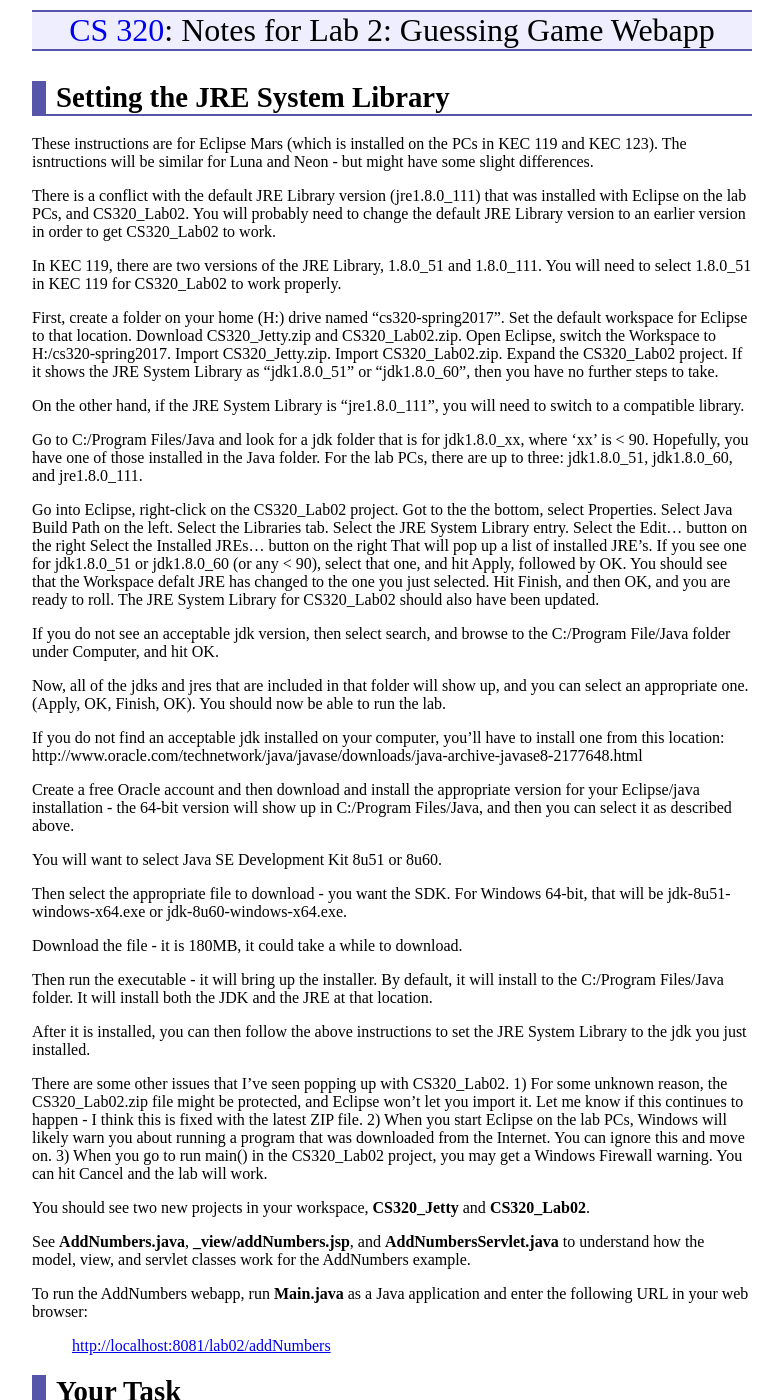
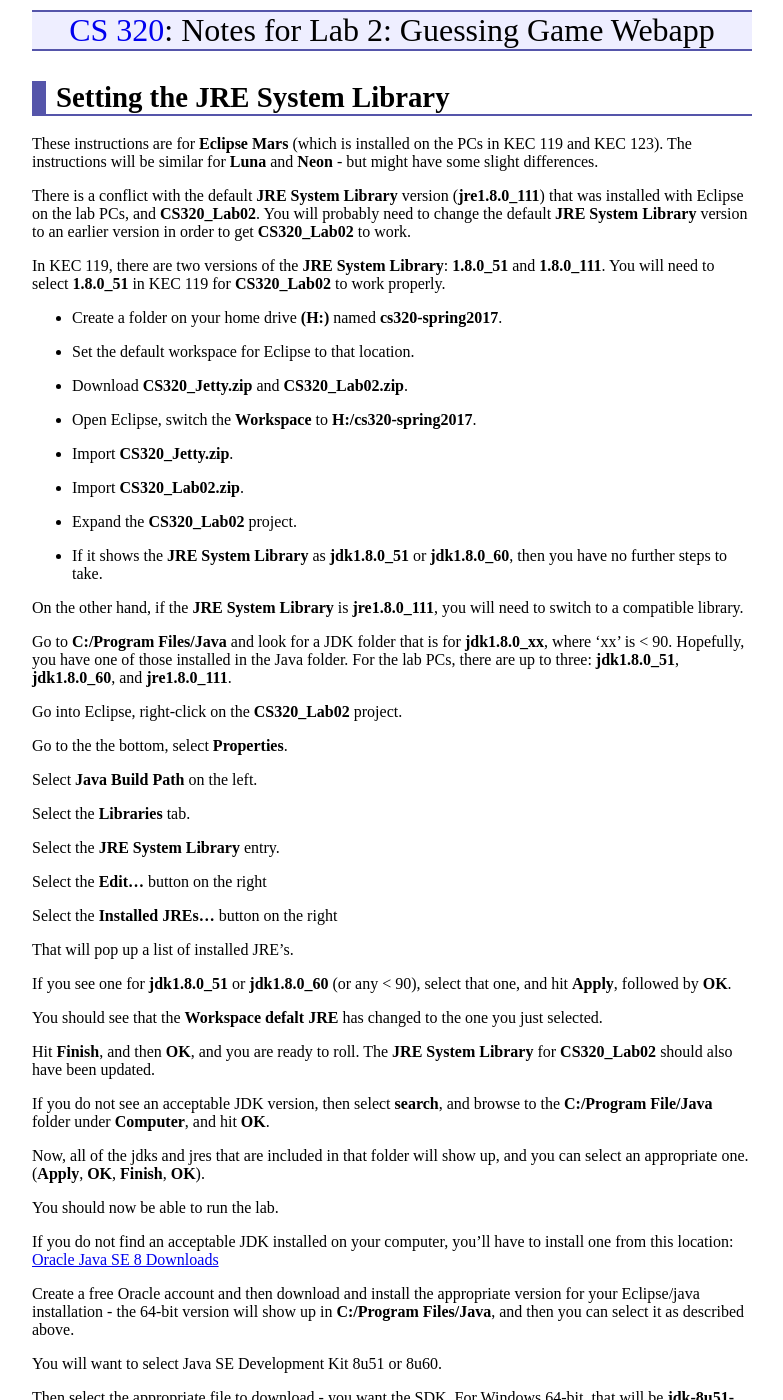
Before and after one commit to ycpcs/cs320-spring2017, a Jekyll site: the page built from labs/lab02_notes.md, in a window 1280 px wide and 1400 px high. Shown: the whole window, without its empty margins (248-1031 px from the left). Built offline with Jekyll 4.4.1, drawn with Linux system fonts in a browser that asks for light colours; some of the changed text lies outside the part shown.

Commit message:
notes for Lab02

```diff
--- a/labs/lab02_notes.md
+++ b/labs/lab02_notes.md
@@ -6,98 +6,82 @@ title: "Notes for Lab 2: Guessing Game Webapp"
 Setting the JRE System Library
 ===============
 
-These instructions are for Eclipse Mars (which is installed on the PCs in KEC 119 and KEC 123).  The isntructions will be similar for Luna and Neon - but might have some slight differences.
+These instructions are for **Eclipse Mars** (which is installed on the PCs in KEC 119 and KEC 123).  The instructions will be similar for **Luna** and **Neon** - but might have some slight differences.
 
-There is a conflict with the default JRE Library version (jre1.8.0\_111) that was installed with Eclipse on the lab PCs, and CS320\_Lab02.  You will probably need to change the default JRE Library version to an earlier version in order to get CS320\_Lab02 to work.
+There is a conflict with the default **JRE System Library** version (**jre1.8.0\_111**) that was installed with Eclipse on the lab PCs, and **CS320\_Lab02**.  You will probably need to change the default **JRE System Library** version to an earlier version in order to get **CS320\_Lab02** to work.
 
-In KEC 119, there are two versions of the JRE Library, 1.8.0\_51 and 1.8.0\_111.  You will need to select 1.8.0\_51 in KEC 119 for CS320\_Lab02 to work properly.
+In KEC 119, there are two versions of the **JRE System Library**: **1.8.0\_51** and **1.8.0\_111**.  You will need to select **1.8.0\_51** in KEC 119 for **CS320\_Lab02** to work properly.
 
-First, create a folder on your home (H:) drive named "cs320-spring2017".
-Set the default workspace for Eclipse to that location.
-Download CS320\_Jetty.zip and CS320\_Lab02.zip.
-Open Eclipse, switch the Workspace to H:/cs320-spring2017.
-Import CS320\_Jetty.zip.
-Import CS320\_Lab02.zip.
-Expand the CS320_Lab02 project.
-If it shows the JRE System Library as "jdk1.8.0\_51" or "jdk1.8.0\_60", then you have no further steps to take.
+* Create a folder on your home drive **(H:)** named **cs320-spring2017**.
 
-On the other hand, if the JRE System Library is "jre1.8.0\_111", you will need to switch to a compatible library.
+* Set the default workspace for Eclipse to that location.
 
-Go to C:/Program Files/Java and look for a jdk folder that is for jdk1.8.0\_xx, where 'xx' is < 90.  Hopefully, you have one of those installed in the Java folder.  For the lab PCs, there are up to three: jdk1.8.0\_51, jdk1.8.0\_60, and jre1.8.0\_111.
+* Download **CS320\_Jetty.zip** and **CS320\_Lab02.zip**.
 
-Go into Eclipse, right-click on the CS320\_Lab02 project.
-Got to the the bottom, select Properties.
-Select Java Build Path on the left.
-Select the Libraries tab.
-Select the JRE System Library entry.
-Select the Edit... button on the right
-Select the Installed JREs... button on the right
+* Open Eclipse, switch the **Workspace** to **H:/cs320-spring2017**.
+
+* Import **CS320\_Jetty.zip**.
+
+* Import **CS320\_Lab02.zip**.
+
+* Expand the **CS320_Lab02** project.
+
+* If it shows the **JRE System Library** as **jdk1.8.0\_51** or **jdk1.8.0\_60**, then you have no further steps to take.
+
+On the other hand, if the **JRE System Library** is **jre1.8.0\_111**, you will need to switch to a compatible library.
+
+Go to **C:/Program Files/Java** and look for a JDK folder that is for **jdk1.8.0\_xx**, where 'xx' is < 90.  Hopefully, you have one of those installed in the Java folder.  For the lab PCs, there are up to three: **jdk1.8.0\_51**, **jdk1.8.0\_60**, and **jre1.8.0\_111**.
+
+Go into Eclipse, right-click on the **CS320\_Lab02** project.
+
+Go to the the bottom, select **Properties**.
+
+Select **Java Build Path** on the left.
+
+Select the **Libraries** tab.
+
+Select the **JRE System Library** entry.
+
+Select the **Edit...** button on the right
+
+Select the **Installed JREs...** button on the right
+
 That will pop up a list of installed JRE's.
-If you see one for jdk1.8.0\_51 or jdk1.8.0\_60 (or any < 90), select that one, and hit Apply, followed by OK.
-You should see that the Workspace defalt JRE has changed to the one you just selected.
-Hit Finish, and then OK, and you are ready to roll.  The JRE System Library for CS320\_Lab02 should also have been updated.
 
-If you do not see an acceptable jdk version, then  select search, and browse to the C:/Program File/Java folder under Computer, and hit OK.
+If you see one for **jdk1.8.0\_51** or **jdk1.8.0\_60** (or any < 90), select that one, and hit **Apply**, followed by **OK**.
 
-Now, all of the jdks and jres that are included in that folder will show up, and you can select an appropriate one. (Apply, OK, Finish, OK).
+You should see that the **Workspace defalt JRE** has changed to the one you just selected.
+
+Hit **Finish**, and then **OK**, and you are ready to roll.  The **JRE System Library** for **CS320\_Lab02** should also have been updated.
+
+If you do not see an acceptable JDK version, then  select **search**, and browse to the **C:/Program File/Java** folder under **Computer**, and hit **OK**.
+
+Now, all of the jdks and jres that are included in that folder will show up, and you can select an appropriate one. (**Apply**, **OK**, **Finish**, **OK**).
+
 You should now be able to run the lab.
 
-If you do not find an acceptable jdk installed on your computer, you'll have to install one from this location:
-http://www.oracle.com/technetwork/java/javase/downloads/java-archive-javase8-2177648.html
+If you do not find an acceptable JDK installed on your computer, you'll have to install one from this location:
+[Oracle Java SE 8 Downloads](http://www.oracle.com/technetwork/java/javase/downloads/java-archive-javase8-2177648.html)
 
-Create a free Oracle account and then download and install the appropriate version for your Eclipse/java installation - the 64-bit version will show up in C:/Program Files/Java, and then you can select it as described above.
+Create a free Oracle account and then download and install the appropriate version for your Eclipse/java installation - the 64-bit version will show up in **C:/Program Files/Java**, and then you can select it as described above.
 
 You will want to select Java SE Development Kit 8u51 or 8u60.
 
-Then select the appropriate file to download - you want the SDK.  For Windows 64-bit, that will be jdk-8u51-windows-x64.exe or jdk-8u60-windows-x64.exe.
+Then select the appropriate file to download - you want the SDK.  For Windows 64-bit, that will be **jdk-8u51-windows-x64.exe** or **jdk-8u60-windows-x64.exe**.
 
 Download the file - it is 180MB, it could take a while to download.
 
-Then run the executable - it will bring up the installer.  By default, it will install to the C:/Program Files/Java folder.  It will install both the JDK and the JRE at that location.
+Then run the executable - it will bring up the installer.  By default, it will install to the **C:/Program Files/Java** folder.  It will install both the JDK and the JRE at that location.
 
 After it is installed, you can then follow the above instructions to set the JRE System Library to the jdk you just installed.
 
+
+Ohter Issues
+=========
 There are some other issues that I've seen popping up with CS320\_Lab02.
-1) For some unknown reason, the CS320\_Lab02.zip file might be protected, and Eclipse won't let you import it.  Let me know if this continues to happen - I think this is fixed with the latest ZIP file.
-2) When you start Eclipse on the lab PCs, Windows will likely warn you about running a program that was downloaded from the Internet.  You can ignore this and move on.
-3) When you go to run main() in the CS320\_Lab02 project, you may get a Windows Firewall warning.  You can hit Cancel and the lab will work.
 
-You should see two new projects in your workspace, **CS320\_Jetty** and **CS320\_Lab02**.
+* For some unknown reason, the **CS320\_Lab02.zip** file might be protected, and Eclipse won't let you import it.  Let me know if this continues to happen - I think this is fixed with the latest ZIP file.
 
-See **AddNumbers.java**, **\_view/addNumbers.jsp**, and **AddNumbersServlet.java** to understand how the model, view, and servlet classes work for the AddNumbers example.
+* When you start Eclipse on the lab PCs, Windows will likely warn you about running a program that was downloaded from the Internet.  You can ignore this and move on.
 
-To run the AddNumbers webapp, run **Main.java** as a Java application and enter the following URL in your web browser:
-
-> [http://localhost:8081/lab02/addNumbers](http://localhost:8081/lab02/addNumbers)
-
-
-Your Task
-=========
-
-Implement the **GuessingGameController** class so that it implements a guessing game where the user thinks of a number between 1 and 100 and the web application tries to guess it.
-
-See **GuessingGame.java**, **\_view/guessingGame.jsp**, and **GuessingGameServlet.java** to understand how the model, view, and servlet classes work.
-
-To run the webapp, run **Main.java** as a Java application and enter the following URL in your web browser:
-
-> [http://localhost:8081/lab02/guessingGame](http://localhost:8081/lab02/guessingGame)
-
-Lastly, implement JUnit tests to test the **GuessingGame** and **GuessingGameController** classes.
-
-Submitting
-==========
-
-When you are done, submit the lab to the Marmoset server using the method below.
-
-
-From a web browser
-------------------
-
-Save the project (**CS320\_Lab02**) to a zip file by right-clicking it and choosing
-
-> **Export...&rarr;Archive File**
-
-
-Upload the saved zip file to the Marmoset server as **lab02**. The server URL is
-
-> [https://cs.ycp.edu/marmoset/](https://cs.ycp.edu/marmoset/)
+* When you go to run **main()** in the **CS320\_Lab02** project, you may get a Windows Firewall warning.  You can hit **Cancel** and the lab will work.
```
